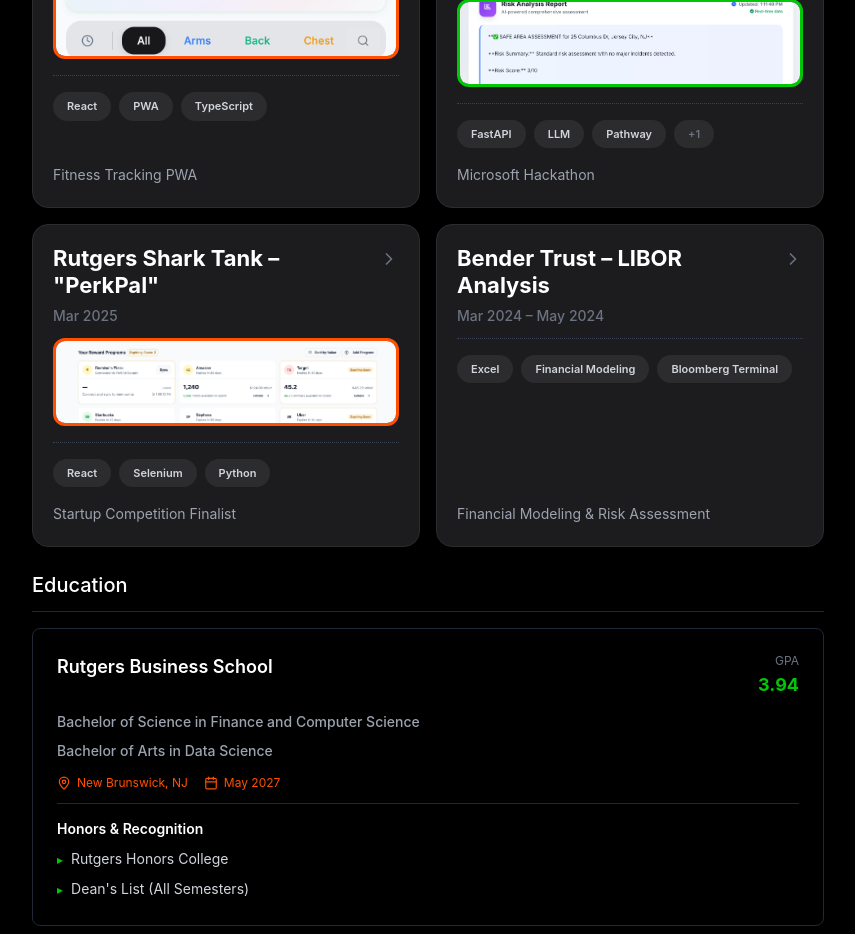
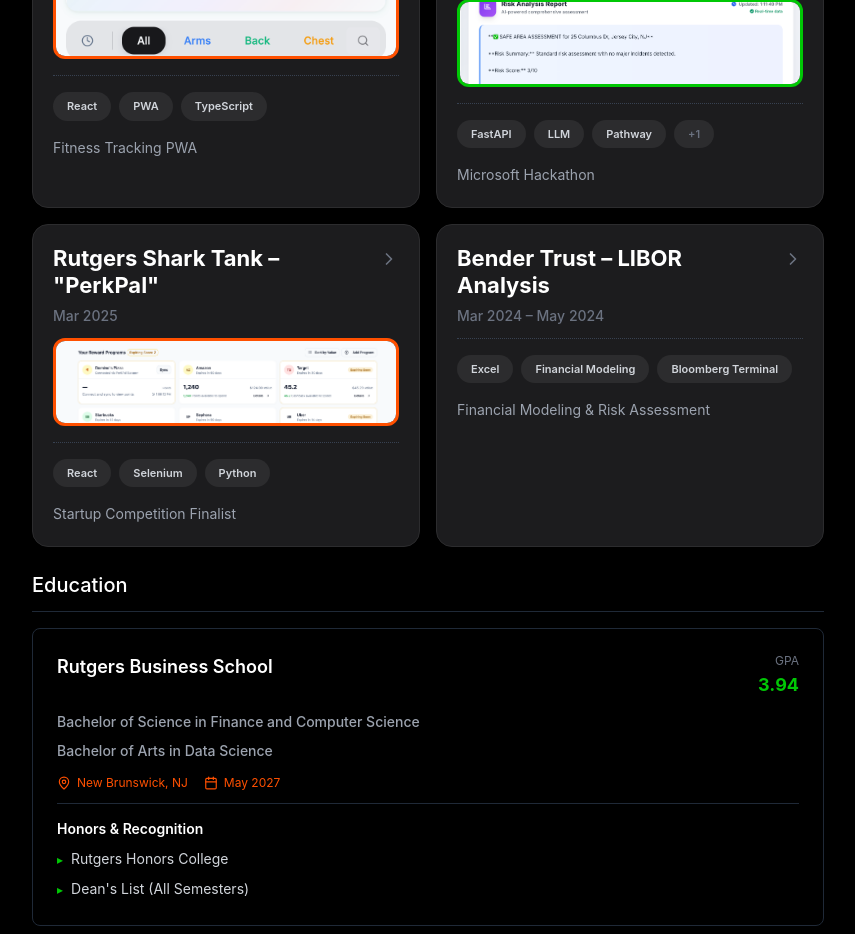
Before and after one commit to vp-27/portfolio, a React (Vite) app: page / in a window 1280 px wide. Shown: the part 1540-2474 px from the top of the page, without its empty margins (0-855 px from the left). Built offline with nearby package versions, Linux system fonts and the light colour scheme.

Commit message:
animation pro

```diff
--- a/src/components/ProjectCard.tsx
+++ b/src/components/ProjectCard.tsx
@@ -35,7 +35,7 @@ export default function ProjectCard({ project, isHighlighted }: ProjectCardProps
         border border-[#2C2C2E]
         hover:bg-[#232326] hover:shadow-xl hover:border-[#3A3A3C]
         ${isHighlighted ? 'ring-2 ring-[#00C805] border-[#00C805]' : ''}
-        h-full flex flex-col
+        flex flex-col
         relative
       `}
     >
@@ -48,7 +48,7 @@ export default function ProjectCard({ project, isHighlighted }: ProjectCardProps
             animate={{ opacity: 1, y: 0 }}
             exit={{ opacity: 0, y: -10 }}
             transition={{ duration: 0.3 }}
-            className="p-5 flex flex-col h-full"
+            className="p-5 flex flex-col"
           >
           {/* Title and Duration with Arrow */}
           <div className="mb-3 flex items-start justify-between">
@@ -110,7 +110,7 @@ export default function ProjectCard({ project, isHighlighted }: ProjectCardProps
           animate={{ opacity: 1, y: 0 }}
           exit={{ opacity: 0, y: -10 }}
           transition={{ duration: 0.3 }}
-          className="p-6 flex-1"
+          className="p-6"
         >
           <div className="flex items-start justify-between mb-4">
             <div className="flex-1 min-w-0">
```
